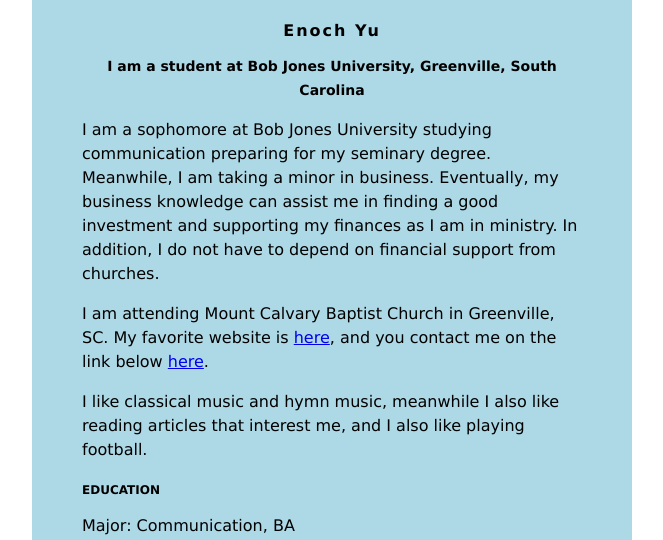
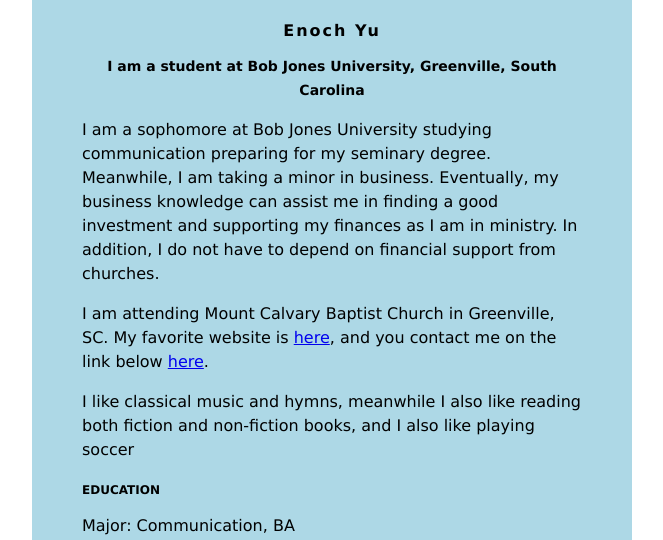
Before and after one commit to EnochYu-BJU/EnochYu-BJU.github.io, a plain HTML site: page index.html in a window 1280 px wide. Shown: the top 540 px of the page, without its empty margins (308-971 px from the left). Drawn offline with Linux system fonts and the light colour scheme.

Commit message:
Update index.html

```diff
--- a/index.html
+++ b/index.html
@@ -40,7 +40,7 @@ h3 {
             <a href="yyu526@students.bju.edu">here</a>.
          </p>
          <p>
-            I like classical music and hymn music, meanwhile I also like reading articles that interest me, and I also like playing football.
+            I like classical music and hymns, meanwhile I also like reading both fiction and non-fiction books, and I also like playing soccer
          </p>
         <h3>EDUCATION</h3>
         Major: Communication, BA <br />
```
